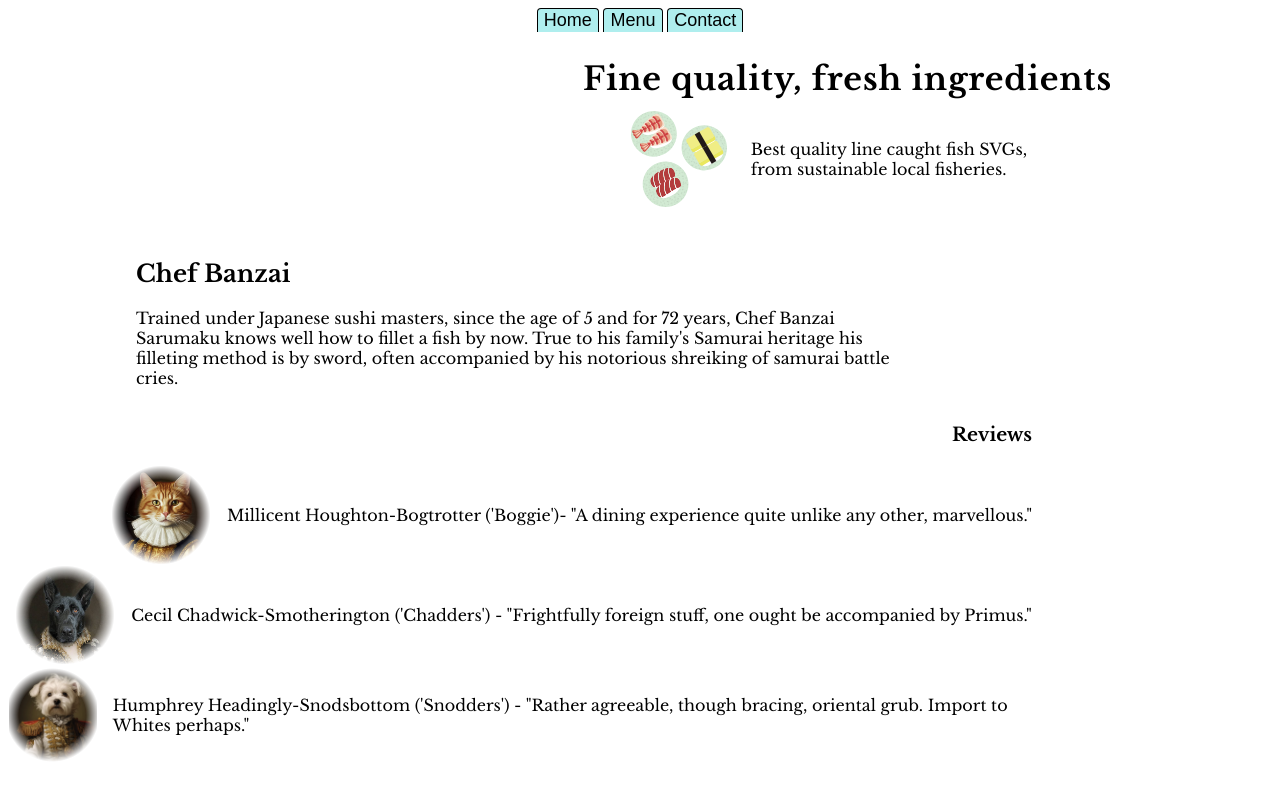
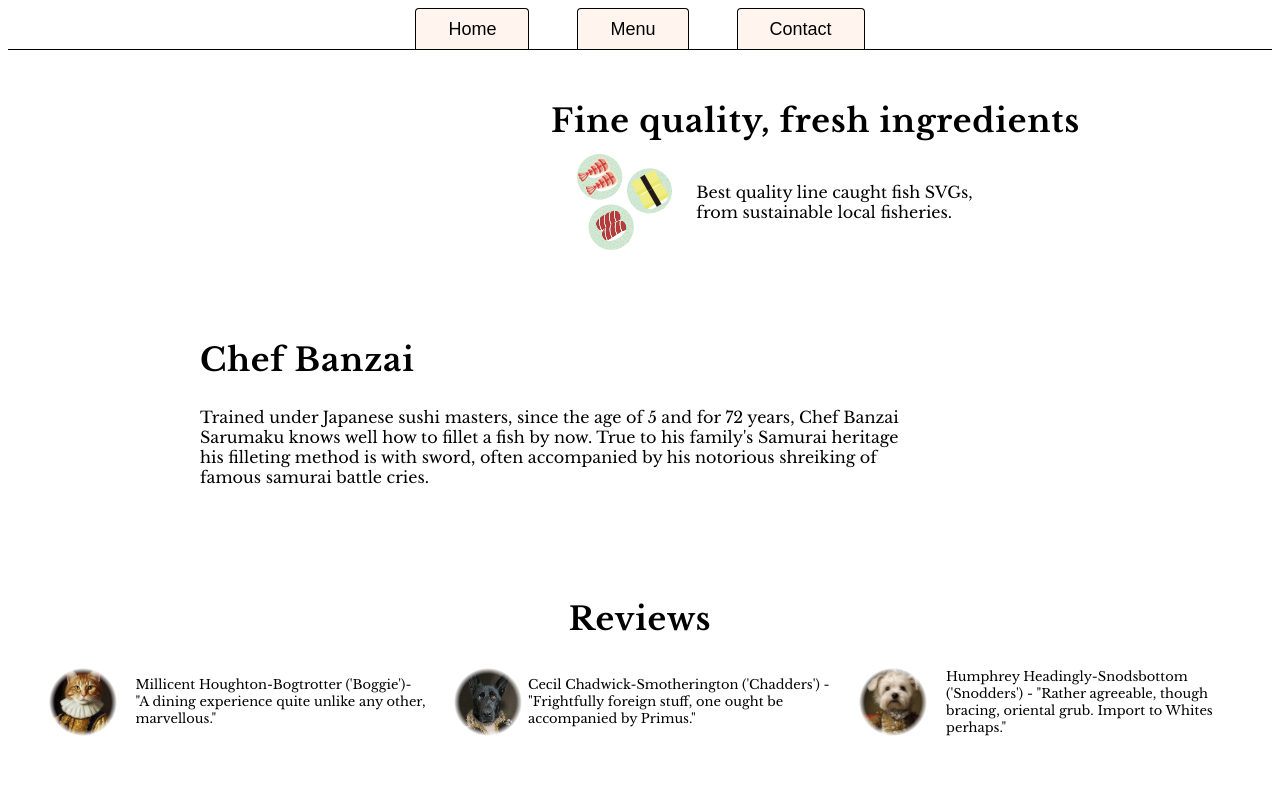
Before and after one commit to jbk2/js-restaurant, a website built with webpack: page src/template.html in a window 1280 px wide. Built offline with nearby package versions, Linux system fonts and the light colour scheme.

Commit message:
Further homepage styling

```diff
--- a/src/styles.css
+++ b/src/styles.css
@@ -21,108 +21,146 @@ p {
   /* font-family: 'Segoe UI', Tahoma, Geneva, Verdana, sans-serif; */
 }
 
+/* ######################## Header/tab section ################################ */
+
 nav {
   display: flex;
   justify-content: center;
-  gap: 0.3rem;
+  gap: 3rem;
+  border-bottom: 1px solid;
 }
 
 button.tab {
-  background-color: paleturquoise;
+  background-color: seashell;
   border: 1px solid black;
   border-bottom: none;
   border-top-left-radius: 0.25rem;
   border-top-right-radius: 0.25rem;
   font-size: large;
+  padding: 0.6rem;
+  padding-left: 2rem;
+  padding-right: 2rem;
+}
+button:hover {
+  cursor: pointer;
 }
 
-section#ingredients {
+/* ######################## Ingredients section ################################ */
+#sushi1-svg {
+  height: 6rem;
+  width: auto;
+}
+
+section#ingredients-section {
   display: flex;
   flex-direction: column;
   align-items: flex-end;
-  margin-right: 10rem;
+  margin-top: 1.5rem;;
+  margin-right: 15vw;
   /* width: 30vw; */
 }
 
-section#ingredients div {
+section#ingredients-section div {
   display: flex;
   flex-direction: column;
   align-items: flex-start;
 }
 
-section#ingredients div h1 {
+section#ingredients-section div h1 {
   margin-bottom: 0.8rem;
 }
 
-#ingredients .content {
+#ingredients-section .content {
   display: flex;
   flex-direction: row;
   align-items: center;
   gap: 1.5rem;
-  padding-left: 3rem;
+  padding-left: 2vw;
 }
 
-#ingredients .content p {
+#ingredients-section .content p {
   margin: 0;
   max-width: 20rem;
   flex-wrap: wrap;
 }
 
-section#chef {
+/* ######################## Chef section ################################ */
+section#chef-section {
   display: flex;
   flex-direction: column;
   align-items: flex-start;
-  margin-left: 8rem;
-  margin-top: 2rem;
+  margin-left: 15vw;
+  margin-top: 4rem;
 }
 
-section#chef p {
-  max-width: 60vw;
+section#chef-section p {
+  max-width: 55vw;
   margin-top: 0;
 }
 
-section#reviews {
+/* ######################## Reviews section ################################ */
+
+#reviews-section h1 {
+  width: fit-content;
+  margin-left: auto;
+  margin-right: auto;
+  margin-top: 6rem;
+  margin-bottom: 1rem;
+}
+
+#reviews {
   display: flex;
-  flex-direction: column;
-  align-items: flex-end;
-  margin-right: 15rem;
+  justify-content: space-around;
+  max-width: 95vw;
+  margin-left: auto;
+  margin-right: auto;
+}
+
+#reviews p {
+  font-size: small;
 }
 
 .image-mask {
-  width: 100px;
-  height: 100px;
-  mask-image: radial-gradient(circle, black 50%, transparent 70%);
+  min-width: 80px;
+  height: 80px;
+  mask-image: radial-gradient(ellipse, black 50%, transparent 60%);
 }
 
 #review-1, #review-2, #review-3 {
   position: relative;
   display: flex;
   flex-direction: row;
+  max-width: 30vw;
   align-items: center;
-  gap: 1rem;
+  gap: 0.8rem;
+
+}
+
+#review-2 {
+  gap: 0;
+}
+
+#reviews-section p {
+  max-width: 35vw;
 }
 
 #pet1 {
   position: absolute;
-  height: 10rem;
-  top: 1px;
-}
+  height: 7rem;
+  top: 7px;
+  left: 3px
+;}
 
 #pet2 {
   position: absolute;
-  height: 10rem;
-  top: -18px;
-  left: -6px;
+  height: 8rem;
+  top: -9px;
+  left: -7px;
 }
 
 #pet3 {
   position: absolute;
   height: 6rem;
-  top: 1px;
-  left: 1px;
+  top: 5px;
+  left: -6px;
 }
-
-#sushi1-svg {
-  height: 6rem;
-  width: auto;
-}
--- a/src/template.html
+++ b/src/template.html
@@ -15,7 +15,7 @@
   </header>
   <div id="content">
     <div id="home-page">
-      <section id="ingredients">
+      <section id="ingredients-section">
         <div>
           <h1>Fine quality, fresh ingredients</h1>
           <div class="content">
@@ -25,15 +25,16 @@
 
         </div>
       </section>
-      <section id="chef">
-        <h2>Chef Banzai</h2>
+      <section id="chef-section">
+        <h1>Chef Banzai</h1>
         <p>Trained under Japanese sushi masters, since the age of 5 and for 72 years, Chef Banzai Sarumaku
           knows well how to fillet a fish by now. True to his family's Samurai heritage his filleting
-          method is by sword, often accompanied by his notorious shreiking of samurai battle cries.
+          method is with sword, often accompanied by his notorious shreiking of famous samurai battle cries.
         </p>
       </section>
-      <section id="reviews">
-        <h3>Reviews</h3>
+      <section id="reviews-section">
+        <h1>Reviews</h1>
+        <div id="reviews">
           <div id="review-1">
             <div class="image-mask">
               <img id="pet1" src="pet1.webp" alt="aristocratic cat">
@@ -60,7 +61,7 @@
               <span>Humphrey Headingly-Snodsbottom ('Snodders') - </span>
               "Rather agreeable, though bracing, oriental grub. Import to Whites perhaps."
             </p>
-
+          </div>
         </div>
       </section>
     </div>
```
Lines whose indentation alone changed are shown as unchanged.
